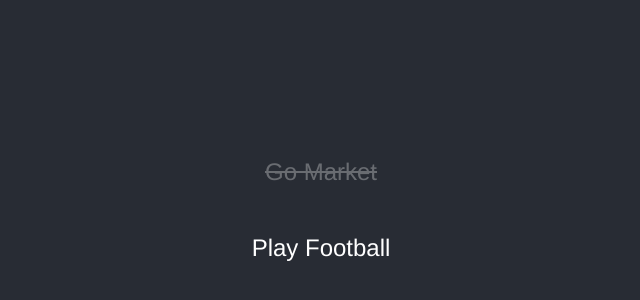
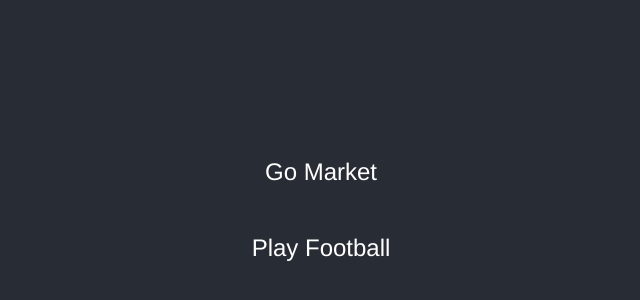
Before and after one commit to FeeinCof/todo-list, a React (Create React App) app: page / in a window 1280 px wide. Shown: the part 190-490 px from the top of the page, without its empty margins (319-959 px from the left). Built offline with nearby package versions, Linux system fonts and the light colour scheme.

Commit message:
Finish isComplete handering

```diff
--- a/src/App.js
+++ b/src/App.js
@@ -5,25 +5,35 @@ import TodoItem from './components/TodoItem';
 class App extends Component {
   constructor() {
     super();
-    this.todoItems = [
-      { title : 'Go Market', isComplete: true },
-      { title : 'Play Football', isComplete: false }
-    ];
+    this.state = {
+      todoItems: [
+        { title : 'Go Market', isComplete: false },
+        { title : 'Play Football', isComplete: false }
+      ]
+    };
+  }
+  onItemClicked(index) {
+    let items = [...this.state.todoItems];
+    items[index].isComplete = !items[index].isComplete
+    this.setState({
+      TodoItem: items
+    })
   }
   render() {
     return (
       <div className="App">
         <header className="App-header">
           {
-            this.todoItems.length > 0 && this.todoItems.map((item, index) =>
+            this.state.todoItems.length > 0 && this.state.todoItems.map((item, index) =>
               <TodoItem
                 item={item}
                 key={index}
+                onClick={() => this.onItemClicked(index)}
               />
             )
           }
           {
-            this.todoItems.length === 0 && 'Nothing here!'
+            this.state.todoItems.length === 0 && 'Nothing here!'
           }
         </header>
       </div>
--- a/src/components/TodoItem.css
+++ b/src/components/TodoItem.css
@@ -1,6 +1,6 @@
 .TodoItem {
     font-family: Helvetica, sans-serif;
-    font-weight: 300;
+    font-weight: 200 !important;
     font-size: 24px;
 }
 
--- a/src/components/TodoItem.js
+++ b/src/components/TodoItem.js
@@ -3,10 +3,12 @@ import './TodoItem.css';
 import classNames from 'classnames';
 class TodoItem extends Component {
     render() {
-        const { item } = this.props;
+        const { item, onClick } = this.props;
         return (
             <>
-                <div className ={classNames('TodoItem', {'TodoItem_complete': item.isComplete})}>
+                <div onClick={onClick} className ={classNames('TodoItem',
+                    {'TodoItem_complete': item.isComplete}
+                )}>
                     <p>{ item.title }</p>
                 </div>
             </>
```
